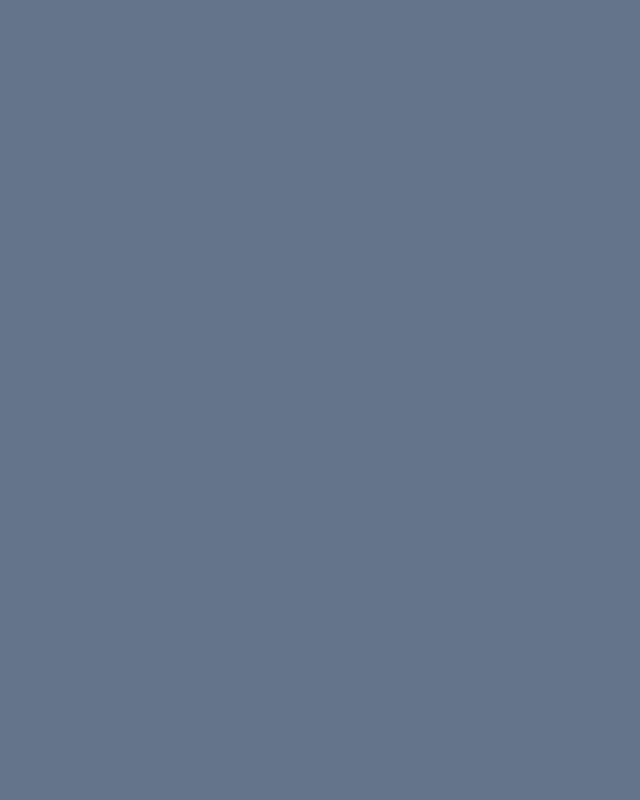
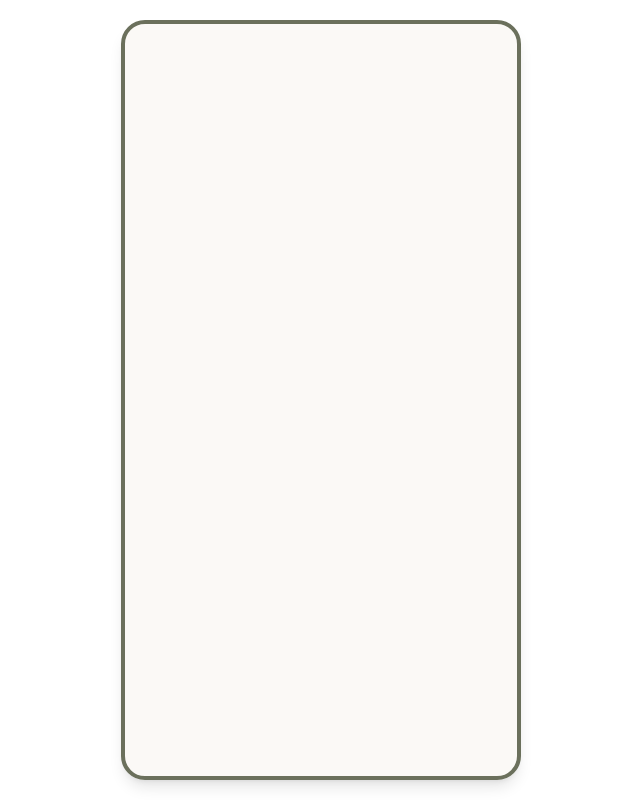
Before and after one commit to SHUSHU010829/obs_tool, a Next.js app: page /chat in a window 1280 px wide. Shown: the whole page, without its empty margins (319-959 px from the left). Built offline with nearby package versions, Linux system fonts and the light colour scheme.

Commit message:
fix: chat style

```diff
--- a/package.json
+++ b/package.json
@@ -3,7 +3,7 @@
   "version": "0.1.0",
   "private": true,
   "scripts": {
-    "dev": "next dev & pnpm dlx next-video sync",
+    "dev": "next dev",
     "build": "next build",
     "start": "next start",
     "lint": "./node_modules/.bin/eslint --ext ./src && ./node_modules/.bin/prettier --check ./src",
--- a/src/app/chat/chat.tsx
+++ b/src/app/chat/chat.tsx
@@ -4,6 +4,8 @@ import { useEffect, useState } from "react";
 
 export default function Chat() {
   return (
-    <div className="flex h-screen items-center justify-center bg-slate-500"></div>
+    <div className="flex h-screen items-center justify-center">
+      <div className=" flex h-[760px] w-[400px] items-center rounded-3xl border-4 border-[#6b705c] bg-[#f9f7f3] bg-opacity-70 px-10 py-6 shadow-lg"></div>
+    </div>
   );
 }
--- a/src/app/clock/clock.tsx
+++ b/src/app/clock/clock.tsx
@@ -43,7 +43,7 @@ export default function Clock() {
 
   return (
     <div className="flex h-screen items-center justify-center">
-      <div className="py- flex items-center rounded-3xl border-4 border-[#6b705c] bg-[#f9f7f3] bg-opacity-70 px-10 py-6 shadow-lg">
+      <div className="flex items-center rounded-3xl border-4 border-[#6b705c] bg-[#f9f7f3] bg-opacity-70 px-10 py-6 shadow-lg">
         <div className="clock__circle">
           <div className="clock__rounder"></div>
           <div
```
